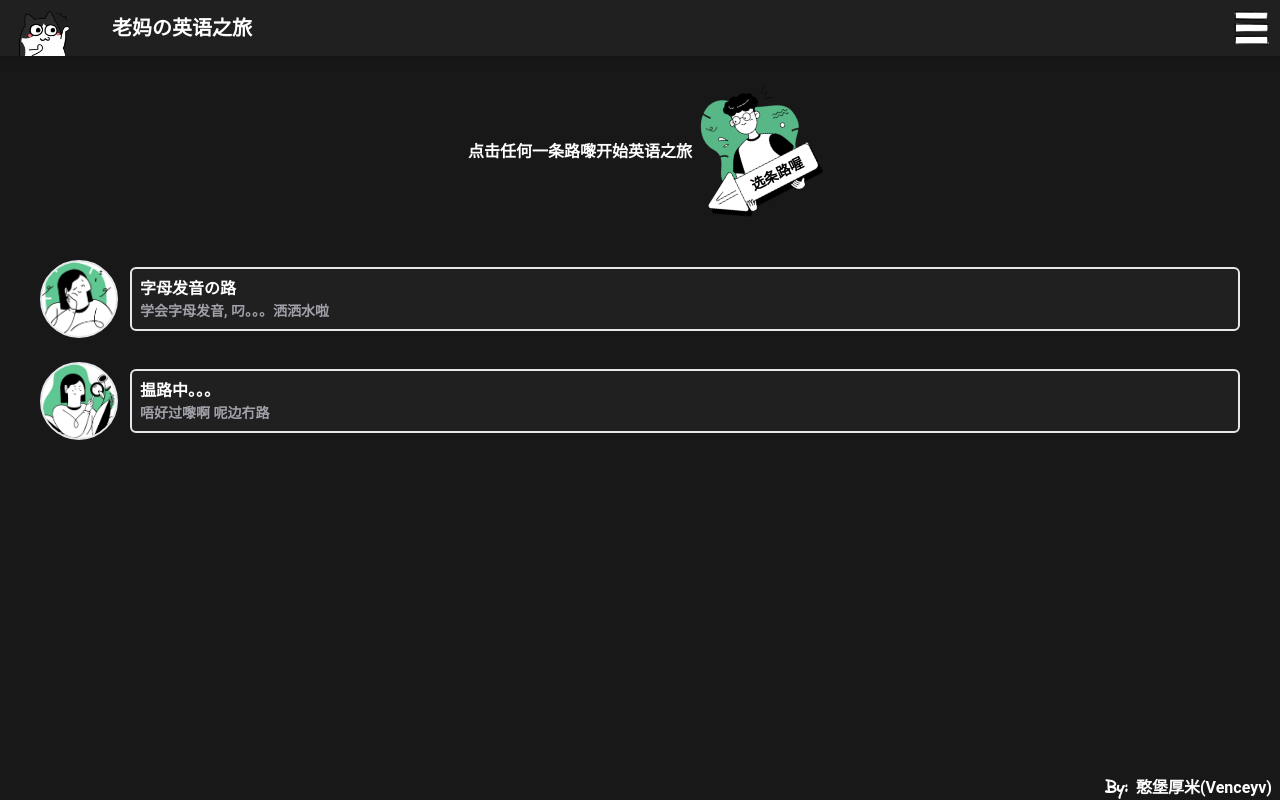
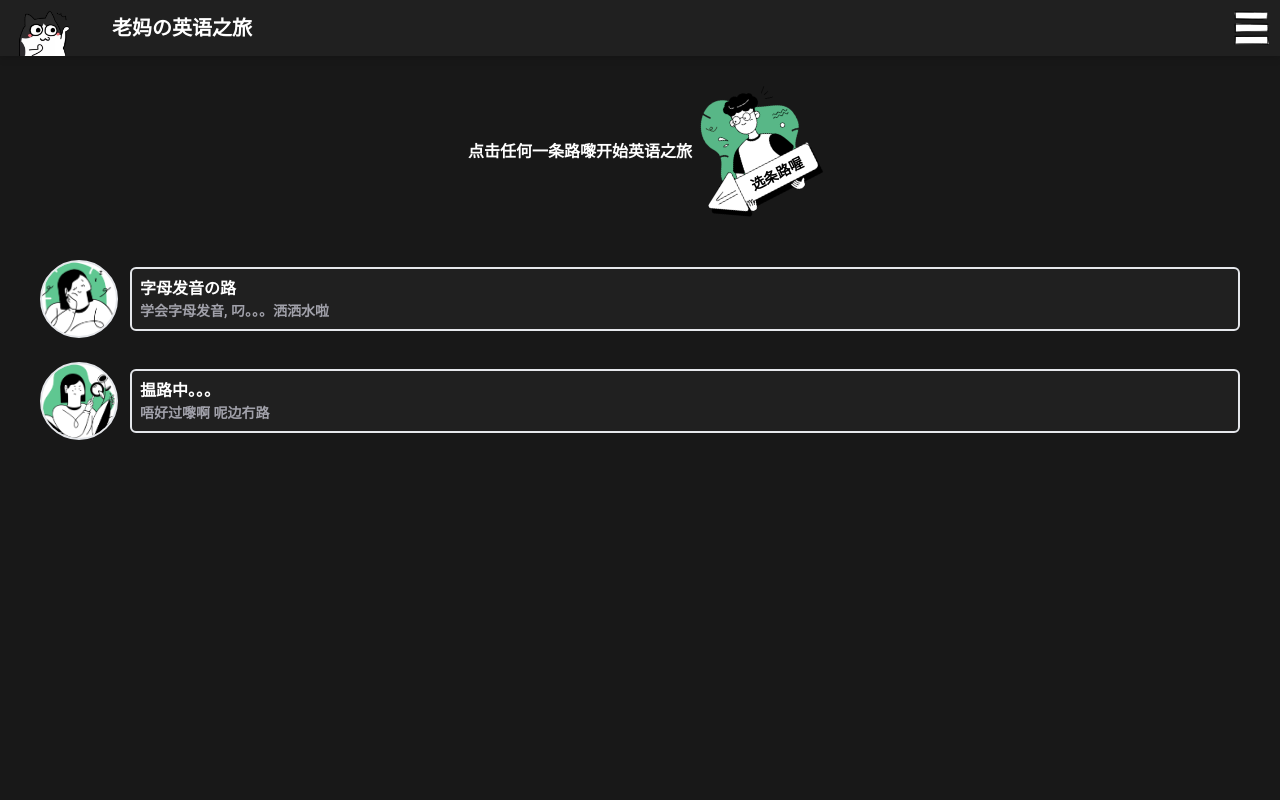
Before and after one commit to Venceyv/Road-to-english-mastery, a React (Vite) app: page / in a window 1280 px wide. Built offline with nearby package versions, Linux system fonts and the light colour scheme; a web font is replaced by a local one.

Commit message:
Update Footer.tsx

```diff
--- a/src/components/Footer/Footer.tsx
+++ b/src/components/Footer/Footer.tsx
@@ -3,8 +3,6 @@ import { FC } from 'react';
 export const Footer: FC = (): JSX.Element => {
   return (
     <footer className="flex justify-end h-fit pr-2 text-white bg-primary-black">
-      <div className="font-bold font-virgil">By:</div>
-      <div className="font-bold"> &nbsp; 憨堡厚米(Venceyv)</div>
     </footer>
   );
 };
```
